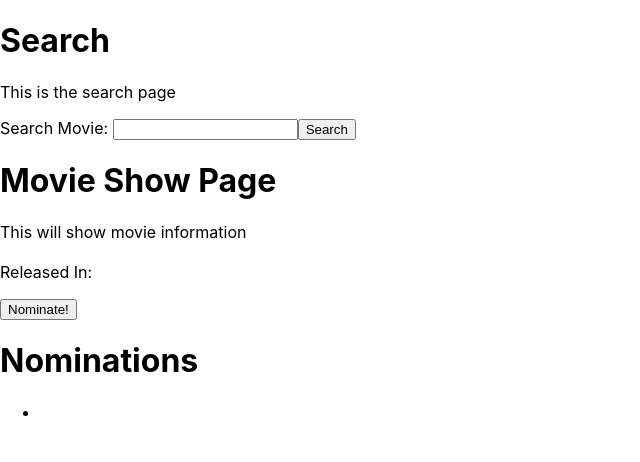
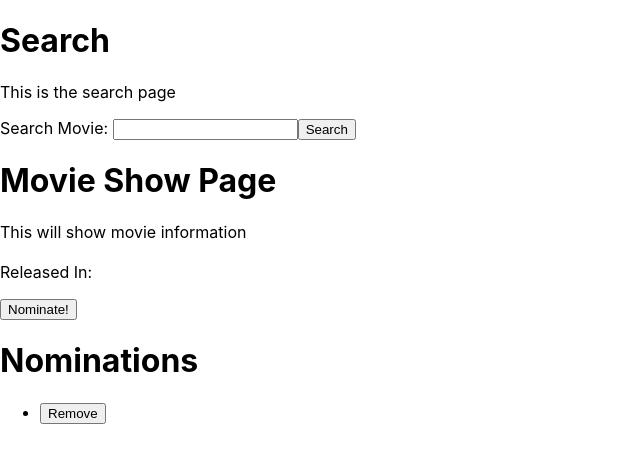
Before and after one commit to lucassherwin/the-shoppies, a React (Create React App) app: page / in a window 1280 px wide. Both pictures are taken after a click on the button "Nominate!". Shown: the top 462 px of the page, without its empty margins (0-640 px from the left). Built offline with nearby package versions, Linux system fonts and the light colour scheme.

Commit message:
added remove button to nominations and cleaned up code

```diff
--- a/src/components/Homepage.js
+++ b/src/components/Homepage.js
@@ -15,10 +15,6 @@ export class Homepage extends Component {
             imdbID: null
         },
         searchTerm: '',
-        // title: '',
-        // releaseYear: null,
-        // plot: null,
-        // imdbID: null,
         nominations: [] //max of 5
     }
 
@@ -65,26 +61,30 @@ export class Homepage extends Component {
         }
     }
 
+    removeNomination = (title) => {
+        //filter out movie from nominations in state
+        console.log('remove');
+        // .filter returns an array
+        // set that new array = to nominations in state
+        // for all the movies that do not have the same title
+
+        console.log(title);
+        this.setState({nominations: this.state.nominations.filter(movie => movie.title !== title)})
+
+        this.setState({currentMovie: {...this.state.currentMovie, title: ''}})
+        this.setState({currentMovie: {...this.state.currentMovie, releaseYear: null}})
+        this.setState({currentMovie: {...this.state.currentMovie, plot: ''}})
+        this.setState({currentMovie: {...this.state.currentMovie, imdbID: null}})
+    }
+
     render() {
         return (
             <div>
                 <Search searchTerm={this.state.searchTerm} handleSearch={this.handleSearch} />
-                {/* <MovieShowPage title={this.state.title}
-                releaseYear={this.state.releaseYear} plot={this.state.plot} nominate={this.nominate} />  */}
+
                 <MovieShowPage currentMovie={this.state.currentMovie} nominate={this.nominate} />
 
-                <Nominations nominations={this.state.nominations} />
-                <div>
-                    {/* <h2>Nominations</h2> */}
-                    {/* <ul> */}
-                        {/* {this.state.nominations.length !== 0 ? this.state.nominations.map((movie, index) => (
-                            <li key={index}>{movie.title}</li>
-                        )) : null} */}
-                        {/* {this.state.nominations.map((movie, index) => (
-                            <li key={index}>{movie.title}</li>
-                        ))} */}
-                    {/* </ul> */}
-                </div>
+                <Nominations nominations={this.state.nominations} removeNomination={this.removeNomination} />
             </div>
         )
     }
--- a/src/components/Nominations.js
+++ b/src/components/Nominations.js
@@ -5,11 +5,8 @@ export default function Nominations(props) {
         <div>
             <h1>Nominations</h1>
             <ul>
-                {/* {props.nominations.length !== 0 ? props.nominations.map((movie, index) => (
-                    <li key={index}>{movie.title}</li>
-                )) : null} */}
-                {props.nominations.map((movie, index) => (
-                    <li key={index}>{movie.title}</li>
+                {props.nominations.map((movie) => (
+                    <li key={movie.imdbID}>{movie.title} <button onClick={() => props.removeNomination(movie.title)}>Remove</button></li>
                 ))}
             </ul>
         </div>
--- a/src/components/Search.js
+++ b/src/components/Search.js
@@ -1,13 +1,10 @@
 import React from 'react'
 
 export default function Search(props) {
-    // const searchInput = useRef(null);
     let searchInput = React.createRef();
-    // console.log(searchInput.value)
 
     function handleClick(event) {
         event.preventDefault();
-        // console.log(searchInput.current.value);
         props.handleSearch(searchInput.current.value)
     }
 
```
